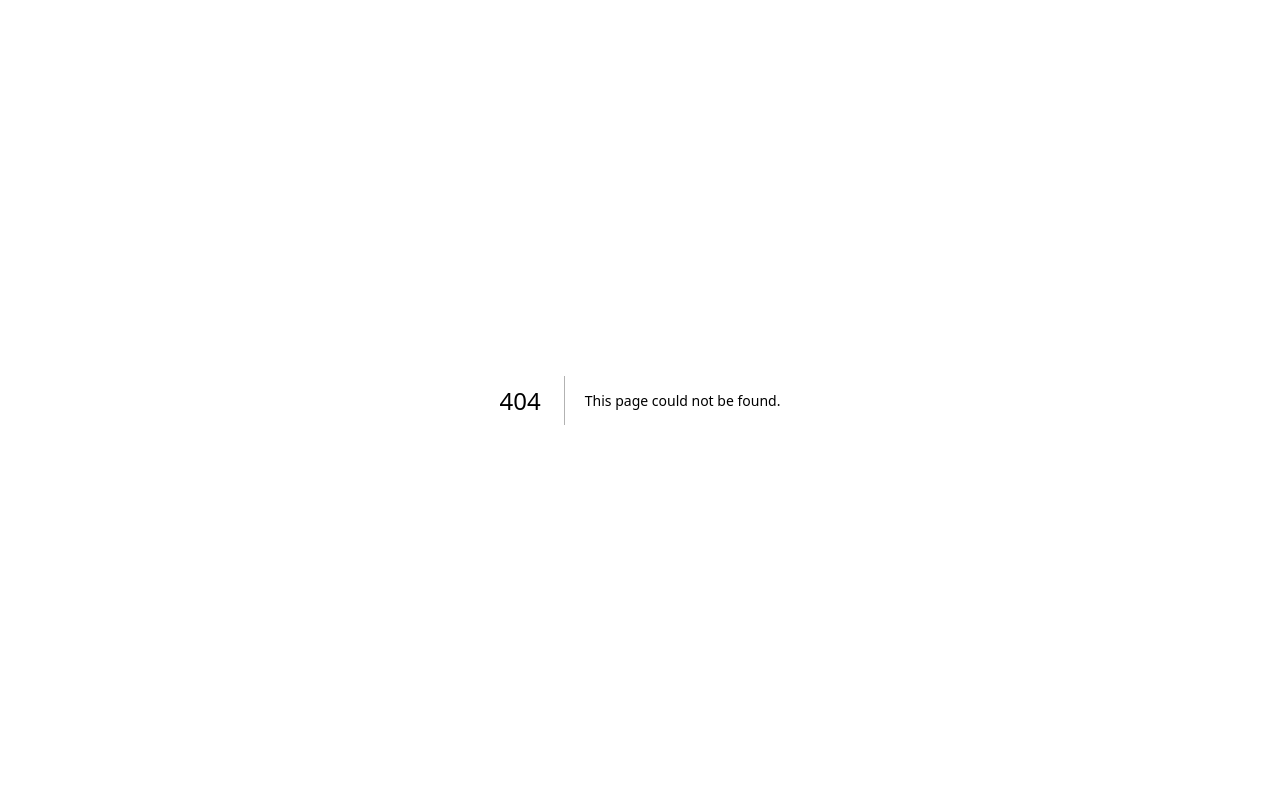
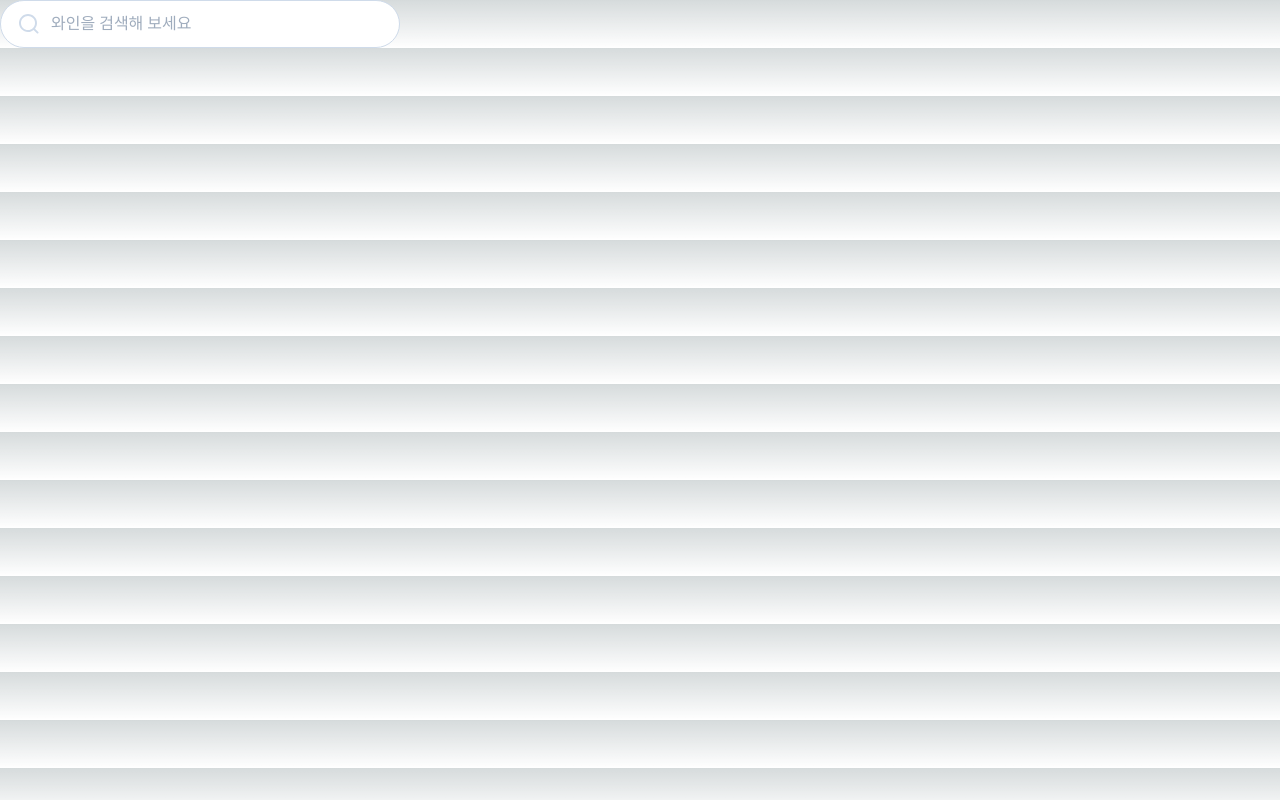
Before and after one commit to ouranos1/Team5-Wine, a Next.js app: page /SignUp in a window 1280 px wide. Before the commit this address had no page. Built offline with nearby package versions, Linux system fonts and the light colour scheme.

Commit message:
feat: 검색창 구현

```diff
--- /dev/null
+++ b/src/app/SignUp/page.tsx
@@ -0,0 +1,9 @@
+import SearchBar from '@/components/SearchBar';
+
+export default function SignUp() {
+  return (
+    <>
+      <SearchBar placeholder="와인을 검색해 보세요" />
+    </>
+  );
+}
--- /dev/null
+++ b/src/components/SearchBar.scss
@@ -0,0 +1,19 @@
+.input-search {
+  background: url('../assets/search.svg') no-repeat 16.32px center;
+  width: 400px;
+  height: 48px;
+  border-radius: 50px;
+  padding: 14px 0px 14px 50px;
+  background-color: #ffffff;
+  border: 1px solid #cfdbea;
+  font: 400 16px/24px Pretendard;
+}
+
+.input-search::placeholder {
+  font: 400 16px/19.09px Pretendard;
+  color: #9facbd;
+}
+
+.input-search:focus {
+  outline: none;
+}
--- /dev/null
+++ b/src/components/SearchBar.tsx
@@ -0,0 +1,45 @@
+'use client';
+
+import { useEffect, useState } from 'react';
+import { useRouter, usePathname, useSearchParams } from 'next/navigation';
+import './SearchBar.scss';
+
+interface SearchBarProps {
+  placeholder: string;
+}
+
+export default function SearchBar({ placeholder }: SearchBarProps) {
+  const router = useRouter();
+  const searchParams = useSearchParams();
+  const pathname = usePathname();
+  const [keyword, setKeyword] = useState('');
+
+  const handleInputChange = (e: React.ChangeEvent<HTMLInputElement>) => {
+    setKeyword(e.target.value);
+  };
+
+  const handleKeyDown = (e: React.KeyboardEvent<HTMLInputElement>) => {
+    if (e.key === 'Enter') {
+      const params = new URLSearchParams(searchParams);
+      if (keyword) {
+        params.set('query', keyword);
+      } else {
+        params.delete('query');
+      }
+
+      const newUrl = `${pathname}?${params.toString()}`;
+      router.push(newUrl);
+    }
+  };
+
+  useEffect(() => {
+    const currentKeyword = (searchParams.get('query') as string) || '';
+    setKeyword(currentKeyword);
+  }, [searchParams]);
+
+  return (
+    <>
+      <input className="input-search" type="text" placeholder={placeholder} value={keyword} onChange={handleInputChange} onKeyDown={handleKeyDown} />
+    </>
+  );
+}
```
Also changed, not shown: package.json (+4 -3 lines), src/assets/search.svg (added), 1 other file (tests, documents, lock files or other folders).
